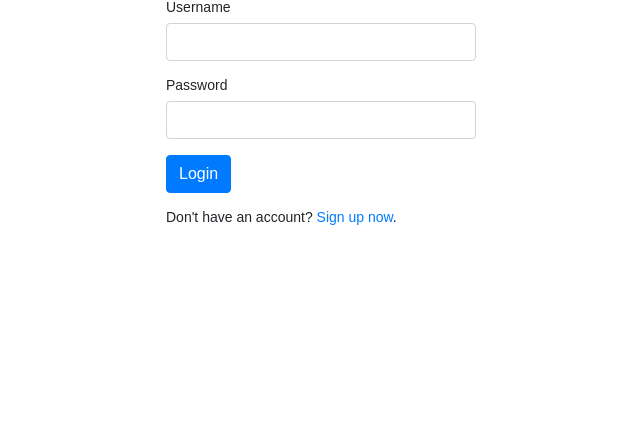
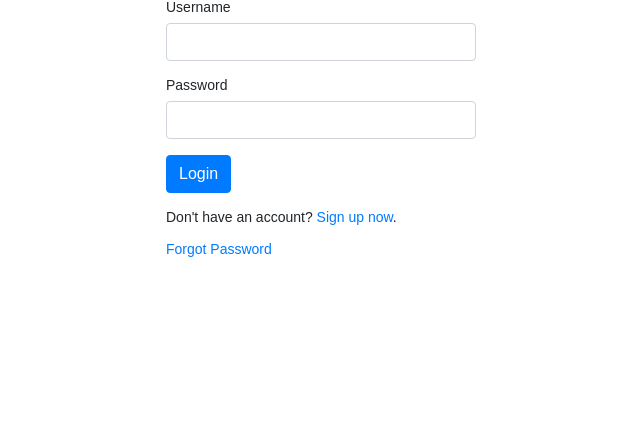
Before and after one commit to Prototype4988/RegPortal, a PHP site: page /login.php in a window 1280 px wide. Shown: the part 274-715 px from the top of the page, without its empty margins (319-959 px from the left). Run offline with PHP 8.4, Linux system fonts and the light colour scheme.

Commit message:
Update login.php

```diff
--- a/login.php
+++ b/login.php
@@ -149,6 +149,7 @@ if($_SERVER["REQUEST_METHOD"] == "POST"){
                 <input type="submit" class="btn btn-primary" value="Login">
             </div>
             <p>Don't have an account? <a href="signup.php">Sign up now</a>.</p>
+                     <a href="otp-email-working/index.php">Forgot Password</a>
         </form>
     </div>
 </body>
```
